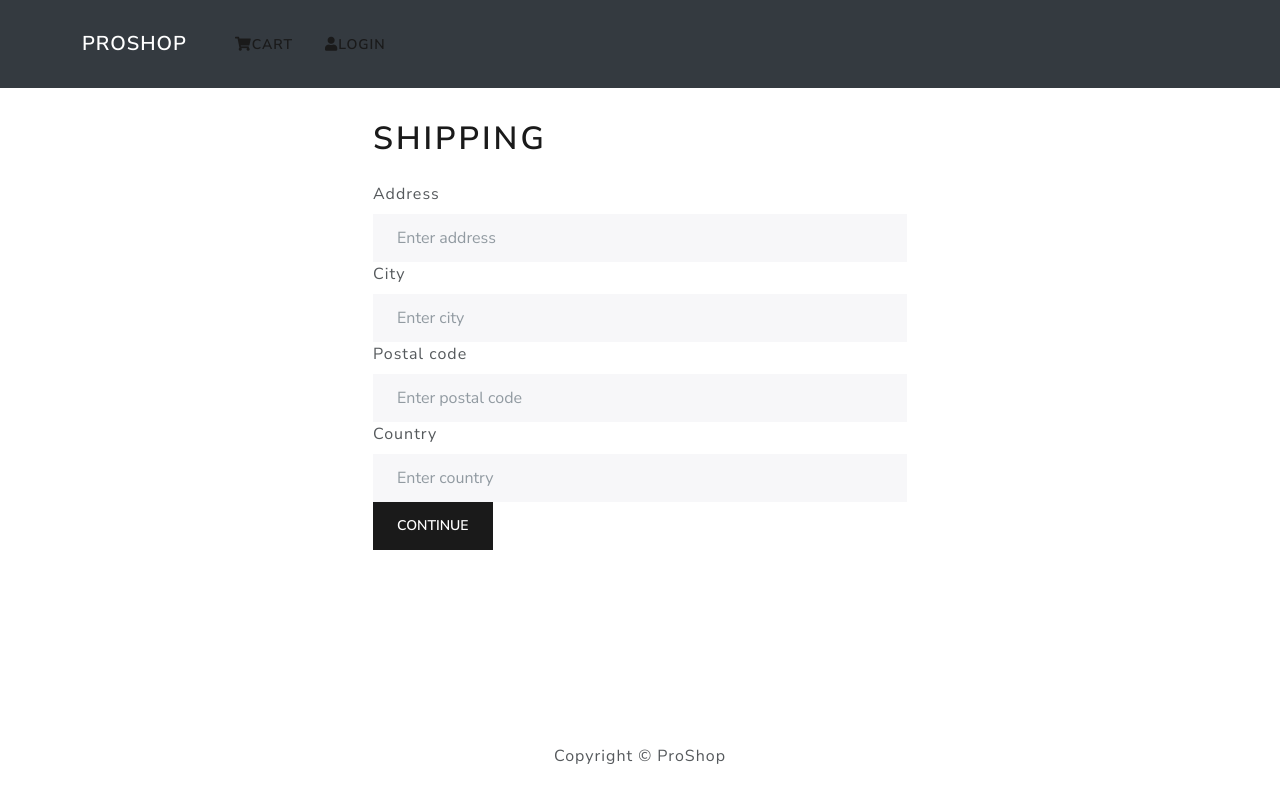
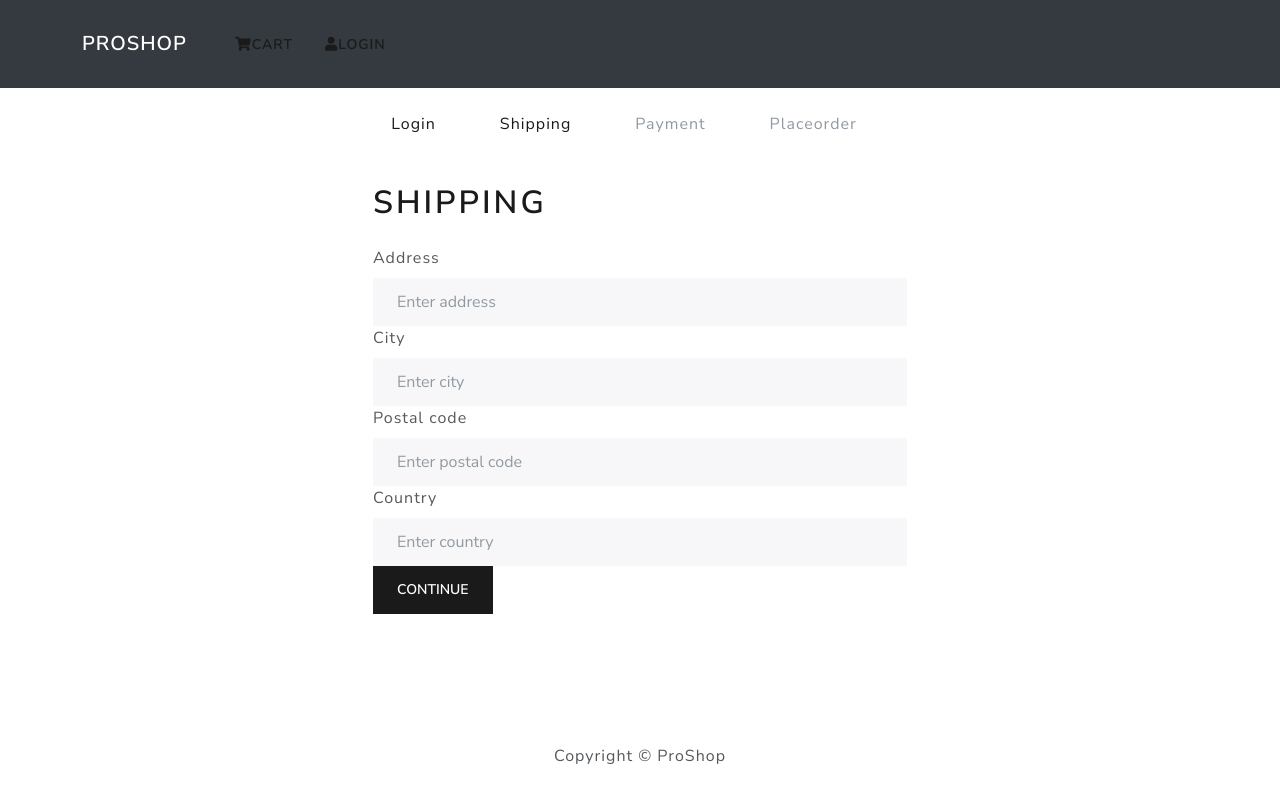
Before and after one commit to dicomeinit/eccomerce-demo, a React (Create React App) app in the folder frontend/: page /shipping in a window 1280 px wide. Built offline with nearby package versions, Linux system fonts and the light colour scheme.

Commit message:
add CheckoutSteps.js and add it to ShippingScreen

```diff
--- /dev/null
+++ b/frontend/src/components/CheckoutSteps.js
@@ -0,0 +1,50 @@
+import React from "react";
+import { Nav } from "react-bootstrap";
+import { LinkContainer} from "react-router-bootstrap";
+
+function CheckoutSteps({step1, step2, step3, step4}) {
+    return (
+        <Nav className='justify-content-center mb-4'>
+            <Nav.Item>
+                { step1 ? (
+                    <LinkContainer to='/login'>
+                        <Nav.Link>Login</Nav.Link>
+                    </LinkContainer>
+                    ) : (
+                        <Nav.Link disabled>Login</Nav.Link>
+                )}
+            </Nav.Item>
+
+            <Nav.Item>
+                { step2 ? (
+                    <LinkContainer to='/shipping'>
+                        <Nav.Link>Shipping</Nav.Link>
+                    </LinkContainer>
+                    ) : (
+                        <Nav.Link disabled>Shipping</Nav.Link>
+                )}
+            </Nav.Item>
+
+            <Nav.Item>
+                { step3 ? (
+                    <LinkContainer to='/payment'>
+                        <Nav.Link>Payment</Nav.Link>
+                    </LinkContainer>
+                    ) : (
+                        <Nav.Link disabled>Payment</Nav.Link>
+                )}
+            </Nav.Item>
+
+            <Nav.Item>
+                { step4 ? (
+                    <LinkContainer to='/placeorder'>
+                        <Nav.Link>Placeorder</Nav.Link>
+                    </LinkContainer>
+                    ) : (
+                        <Nav.Link disabled>Placeorder</Nav.Link>
+                )}
+            </Nav.Item>
+        </Nav>
+    )
+}
+export default CheckoutSteps;
--- a/frontend/src/screens/ShippingScreen.js
+++ b/frontend/src/screens/ShippingScreen.js
@@ -3,6 +3,7 @@
 import { Form, Button } from 'react-bootstrap'
 import { useDispatch, useSelector } from 'react-redux'
 import FormContainer from '../components/FormContainer'
+import CheckoutSteps from '../components/CheckoutSteps'
 import { saveShippingAddress } from "../actions/cartAction";
 
 function ShippingScreen(){
@@ -33,6 +34,7 @@
 
     return (
         <FormContainer>
+            <CheckoutSteps step1 step2/>
             <h1>Shipping</h1>
             <Form onSubmit={submitHandler}>
                 <Form.Group controlId='address'>
```
